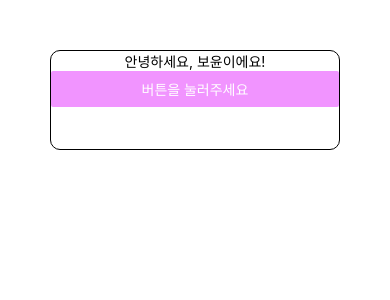
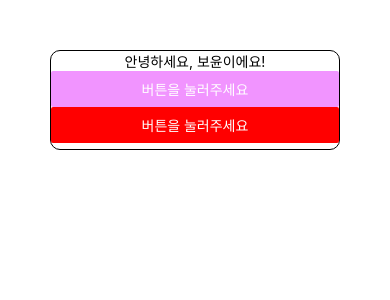
Before and after one commit to bboyooning/react_native, a React Native app in the folder rn_study/bbo/: screen / in a window 390 px wide. Shown: the top 300 px of the page. Built offline with nearby package versions, Linux system fonts and the light colour scheme.

Commit message:
modify: [앱 화면 만들기] JSX 밖에서 함수 구현

```diff
--- a/rn_study/bbo/App.js
+++ b/rn_study/bbo/App.js
@@ -10,6 +10,10 @@ import {
 } from "react-native";
 
 export default function App() {
+  // 화살표 함수 형식으로 함수 정의하고, JSX 문법 안에서 사용하기
+  const customAlert = () => {
+    Alert.alert("JSX 밖에서 함수 구현 가능!");
+  };
   return (
     <ScrollView style={styles.container}>
       <View style={styles.textContainer}>
@@ -18,8 +22,14 @@ export default function App() {
           style={styles.buttonStyle}
           title="버튼을 눌러주세요"
           color="#f194ff"
+          onPress={customAlert}
+        />
+        <Button
+          style={styles.buttonStyle}
+          title="버튼을 눌러주세요"
+          color="#ff0000"
           onPress={() => {
-            Alert.alert("팝업 알람입니다!!");
+            customAlert();
           }}
         />
       </View>
```
